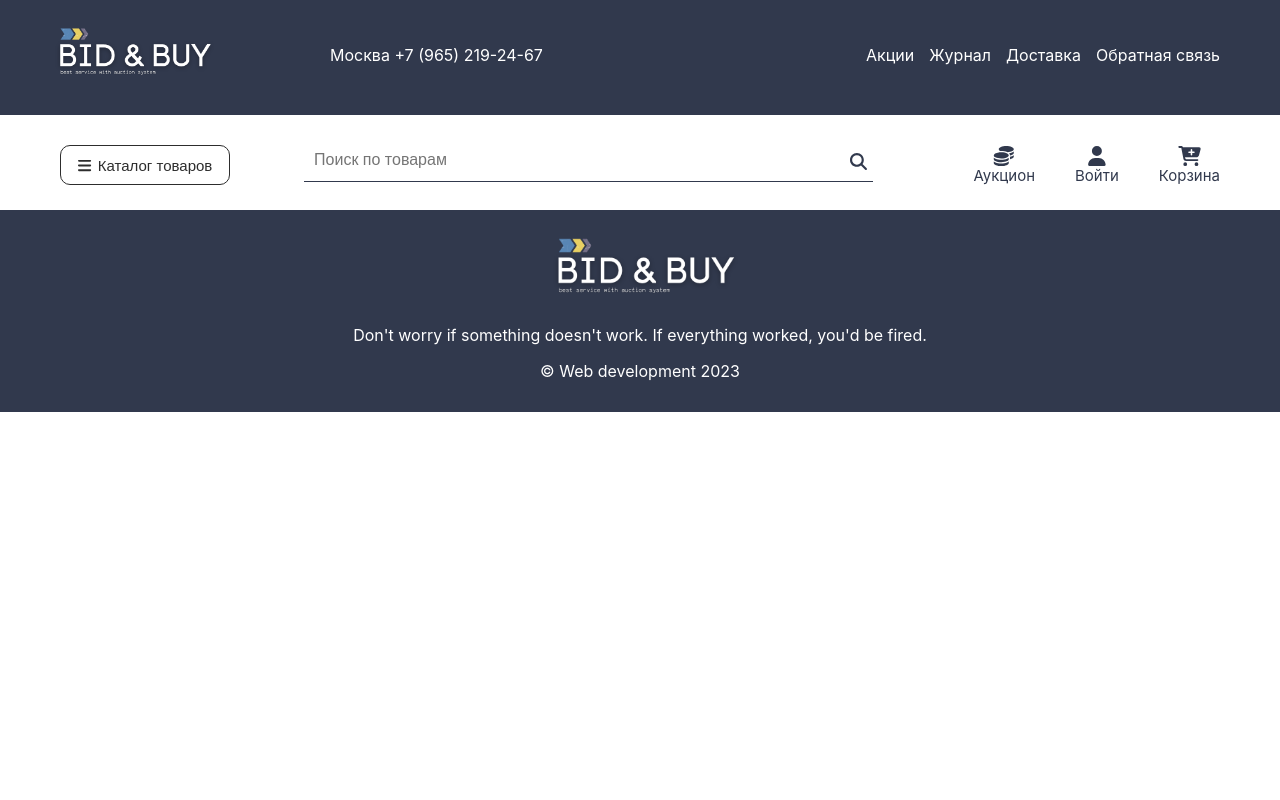
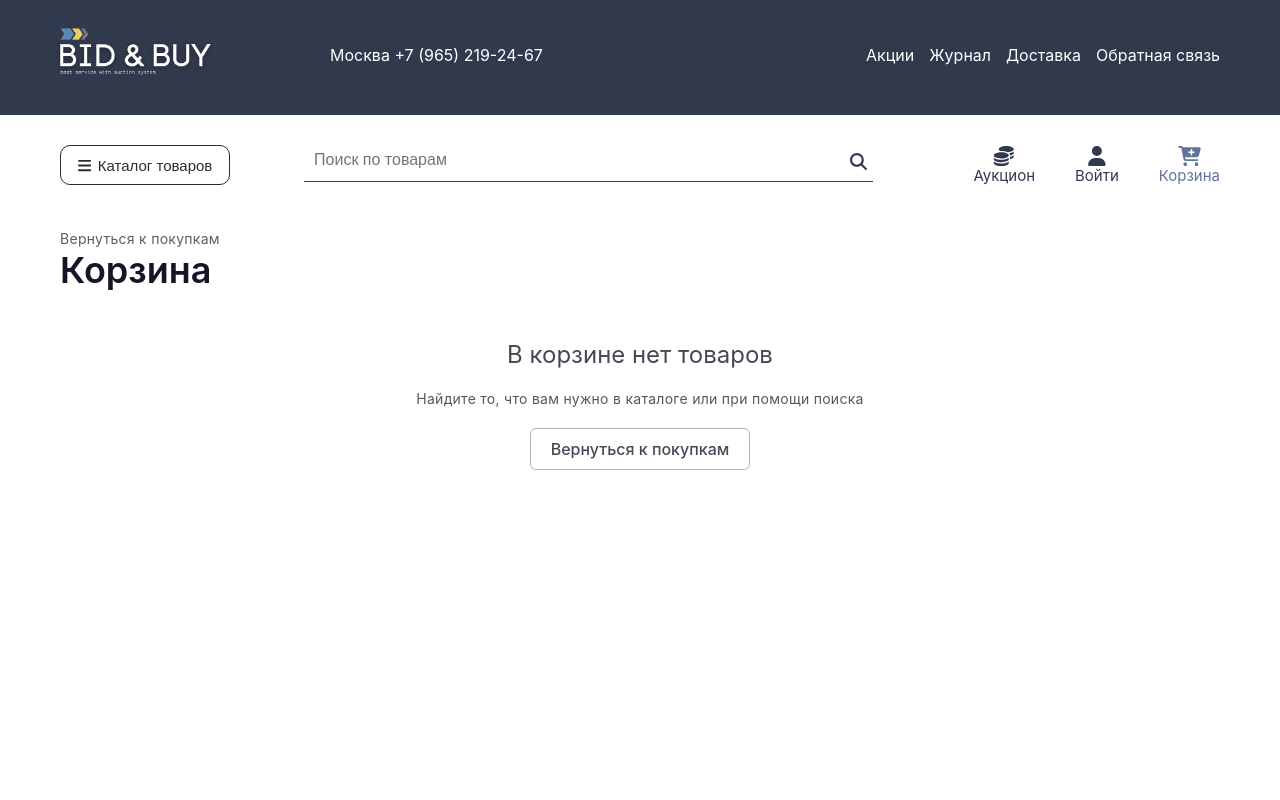
Before and after one commit to 1Waldemar1/BID-BUY, a React (Create React App) app: page /order in a window 1280 px wide. Shown: the top 800 px of the page. Built offline with nearby package versions, Linux system fonts and the light colour scheme.

Commit message:
add basket

```diff
--- a/src/App.tsx
+++ b/src/App.tsx
@@ -7,6 +7,7 @@ import { Routes, Route, Link } from "react-router-dom";
 import { SigIn } from "./components/register/signin/signin";
 import { SigUp } from "./components/register/signup/signup";
 import { Auction } from "./components/auction/auction";
+import { Order } from "./components/basket/basket";
 
 function App() {
   return (
@@ -19,6 +20,7 @@ function App() {
           <Route path="auction" element={<Auction />} />
           <Route path="signin" element={<SigIn />} />
           <Route path="signup" element={<SigUp />} />
+          <Route path="order" element={<Order />} />
         </Routes>
       </div>
       <Footer />
--- a/src/components/auction/auction.module.css
+++ b/src/components/auction/auction.module.css
@@ -34,7 +34,7 @@
 .card .info {
   display: flex;
   width: 100%;
-  min-width: 580px;
+  min-width: 560px;
 }
 
 .product {
@@ -165,8 +165,8 @@
   margin-left: 4px;
   border-radius: 12px;
   box-shadow:
-  0 0 6px #bbbbbb,
-  0 0 8px #dddddd;
+    0 0 6px #bbbbbb,
+    0 0 8px #dddddd;
   position: sticky;
   top: 110px;
 }
@@ -269,9 +269,7 @@
   margin-top: 10px;
 }
 
-@media (max-width: 1200px) {
-
-}
+@media (max-width: 1200px) {}
 
 @media (max-height: 840px) {
   .wrapper {
--- /dev/null
+++ b/src/components/basket/basket.module.css
@@ -0,0 +1,105 @@
+.wrapper {
+  min-height: 100vh;
+}
+
+.content {
+  display: block;
+}
+
+.title {
+  display: flex;
+  flex-direction: column;
+  margin: 20px 0;
+}
+
+.link {
+  line-height: 18px;
+  font-size: 14px;
+  vertical-align: text-top;
+  letter-spacing: 0.02em;
+  color: rgb(93, 93, 100);
+}
+
+.basket {
+  vertical-align: text-top;
+  font-size: 36px;
+  line-height: 40px;
+  font-weight: 600;
+  color: #151528;
+}
+
+.main {
+  display: flex;
+  flex-direction: column;
+  justify-content: center;
+  align-items: center;
+  padding: 30px 0px 80px;
+}
+
+.not_products {
+  margin-bottom: 20px;
+  font-size: 24px;
+  line-height: 30px;
+  font-weight: 400;
+  color: rgb(72, 72, 85);
+}
+
+.find {
+  margin-bottom: 20px;
+  text-align: center;
+  font-size: 14px;
+  line-height: 18px;
+  font-weight: 400;
+  letter-spacing: 0.02em;
+  color: rgb(86, 86, 100);
+}
+
+.back_link {
+  color: rgb(71, 71, 86);
+  text-decoration: none;
+  cursor: pointer;
+  height: 40px;
+  padding: 0px 20px;
+  font-size: 16px;
+  line-height: 20px;
+  display: inline-flex;
+  justify-content: center;
+  align-items: center;
+  position: relative;
+  border-radius: 6px;
+  border: 1px solid rgb(179, 179, 183);
+  text-align: center;
+  transition-property: color, font-weight, border-bottom-color;
+  transition-duration: 150ms;
+  transition-timing-function: ease-in-out;
+  background-color: transparent;
+  font-weight: 500;
+}
+
+.back_link:hover {
+  background-color: transparent;
+  opacity: 0.9;
+  border-color: rgb(21, 21, 40);
+}
+
+@media (max-width: 737px) {
+  .link {
+    font-size: 12px;
+  }
+
+  .basket {
+    font-size: 30px;
+  }
+
+  .not_products {
+    font-size: 20px;
+  }
+
+  .find {
+    font-size: 12px;
+  }
+
+  .back_link {
+    font-size: 16px;
+  }
+}
--- /dev/null
+++ b/src/components/basket/basket.tsx
@@ -0,0 +1,30 @@
+import { Link } from "react-router-dom";
+import style from "./basket.module.css";
+
+export const Order = () => {
+  return (
+    <div className={style.wrapper}>
+      <div className={style.content}>
+        <div className={style.title}>
+          <div>
+            <Link className={style.link} to={"/"}>
+              <span>Вернуться к покупкам</span>
+            </Link>
+          </div>
+          <span className={style.basket}>Корзина</span>
+        </div>
+      </div>
+      <div className={style.content}>
+        <div className={style.main}>
+          <span className={style.not_products}>В корзине нет товаров</span>
+          <span className={style.find}>
+            Найдите то, что вам нужно в каталоге или при помощи поиска
+          </span>
+          <Link className={style.back_link} to={"/"}>
+            Вернуться к покупкам
+          </Link>
+        </div>
+      </div>
+    </div>
+  );
+};
--- a/src/components/footer/footer.tsx
+++ b/src/components/footer/footer.tsx
@@ -40,7 +40,7 @@ export const Footer = () => {
               <p>Войти</p>
             </li>
           </Link>
-          <Link to={"/"}>
+          <Link to={"order"}>
             <li className={style.item}>
               <FontAwesomeIcon className={style.icon} icon={faCartPlus} />
               <p>Корзина</p>
--- a/src/components/header/header.module.css
+++ b/src/components/header/header.module.css
@@ -89,7 +89,7 @@
   }
 }
 
-@media (max-width: 727px) {
+@media (max-width: 737px) {
   .mobile {
     padding: 0 15px;
     margin: 0;
--- a/src/components/navbar/navbar.tsx
+++ b/src/components/navbar/navbar.tsx
@@ -7,7 +7,7 @@ import {
 } from "@fortawesome/free-solid-svg-icons";
 import { FontAwesomeIcon } from "@fortawesome/react-fontawesome";
 import style from "./navbar.module.css";
-import "../../NavLink.css"
+import "../../NavLink.css";
 import { NavLink } from "react-router-dom";
 
 export const NavBar = () => {
@@ -47,7 +47,7 @@ export const NavBar = () => {
             <FontAwesomeIcon icon={faUser} />
             <span className={style.title}>Войти</span>
           </NavLink>
-          <NavLink className={style.item} to={"/"}>
+          <NavLink className={style.item} to={"order"}>
             <FontAwesomeIcon icon={faCartPlus} />
             <span className={style.title}>Корзина</span>
           </NavLink>
```
